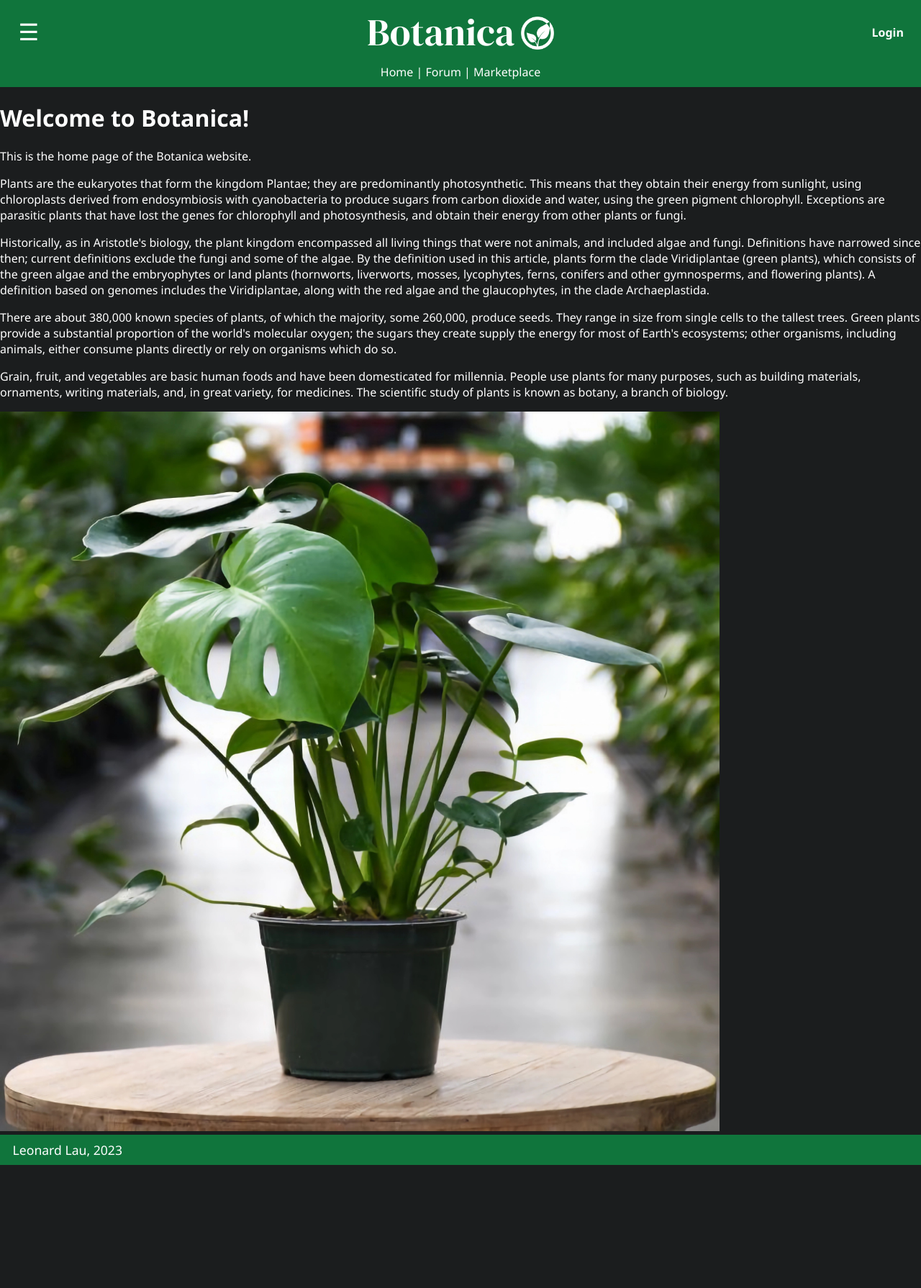
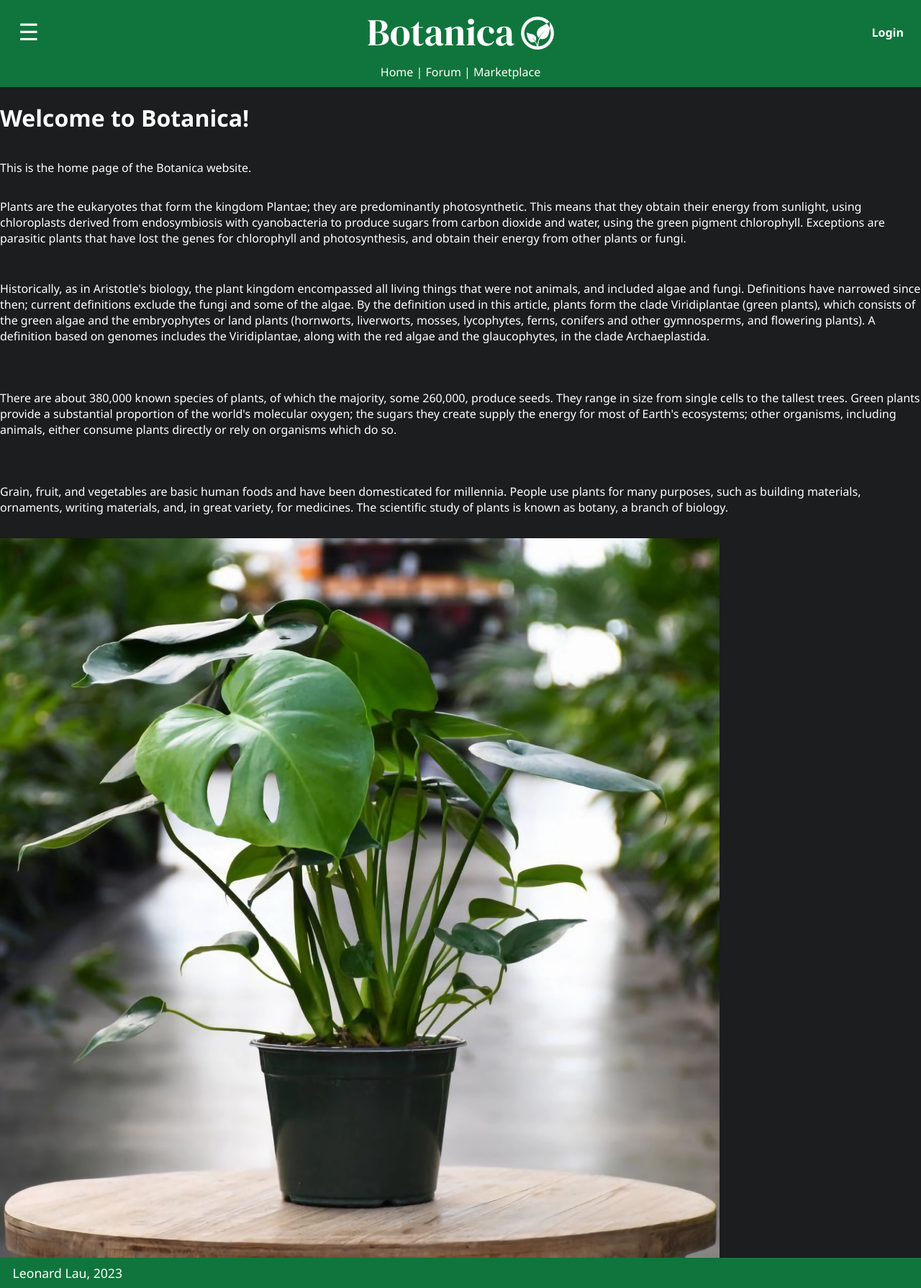
Before and after one commit to tuzicomet/Botanica, a Flask app: page / in a window 1280 px wide. Shown: the whole page at 72% size. Before the commit the page ends 1619 px from the top, so only its background shows below. Run offline with Flask 3, Linux system fonts and the light colour scheme.

Commit message:
Footer pushed down to bottom using flexbox
Made it so that all content is part of a flexbox, which has been made to push the footer to the bottom. Currently the header is not part of that flexbox which I think is leading to the footer being pushed down a bit further, but I'm happy with how it is for now.

```diff
--- a/app/static/css/style.css
+++ b/app/static/css/style.css
@@ -26,6 +26,21 @@ a {
 /* Styling for when hovering over links */
 a:hover {
     color: rgb(16, 117, 60); /* Change link color to green on hover */
+}
+
+/* styling for the content block on the page (see base.html) */
+.content {
+    /*
+        using these so that we can make sure that the footer is attached to the bottom,
+
+        NOTE: with the current implementation, even if the content is empty, the footer is still
+        pushed to be below the screen (i.e. you always need to scroll down to see it). I'm not
+        exactly sure why, but probably because the header is not part of .content so it pushes
+        it down. Regardless, I think it's fine so I'm keeping it.
+    */
+    min-height: 100vh;
+    display: flex;
+    flex-direction: column;
 }
 
 /* Additional styles for the regular header */
@@ -249,10 +264,10 @@ body.scrolled .minimised-header {
 
 /* Styling for the footer */
 .footer-box {
+    width: 100%; /* make it go across the whole screen */
     background-color: rgb(16, 117, 60);
     font-size: 1.1em;
     font-weight: 500;
     padding: 0.5em;
     padding-left: 1em;
-    margin: 0; /* Remove margin to ensure full-width */
 }
--- a/app/templates/layouts/base.html
+++ b/app/templates/layouts/base.html
@@ -43,7 +43,9 @@
         <!-- Include the navigation menu -->
         {% include 'partials/nav.html' %}
         <!-- Content block that will be overridden by individual pages -->
-        {% block content %}{% endblock %}
+        <div class="content">
+            {% block content %}{% endblock %}
+        </div>
         <!-- Include the footer section -->
         {% include 'partials/footer.html' %}
     </div>
```
